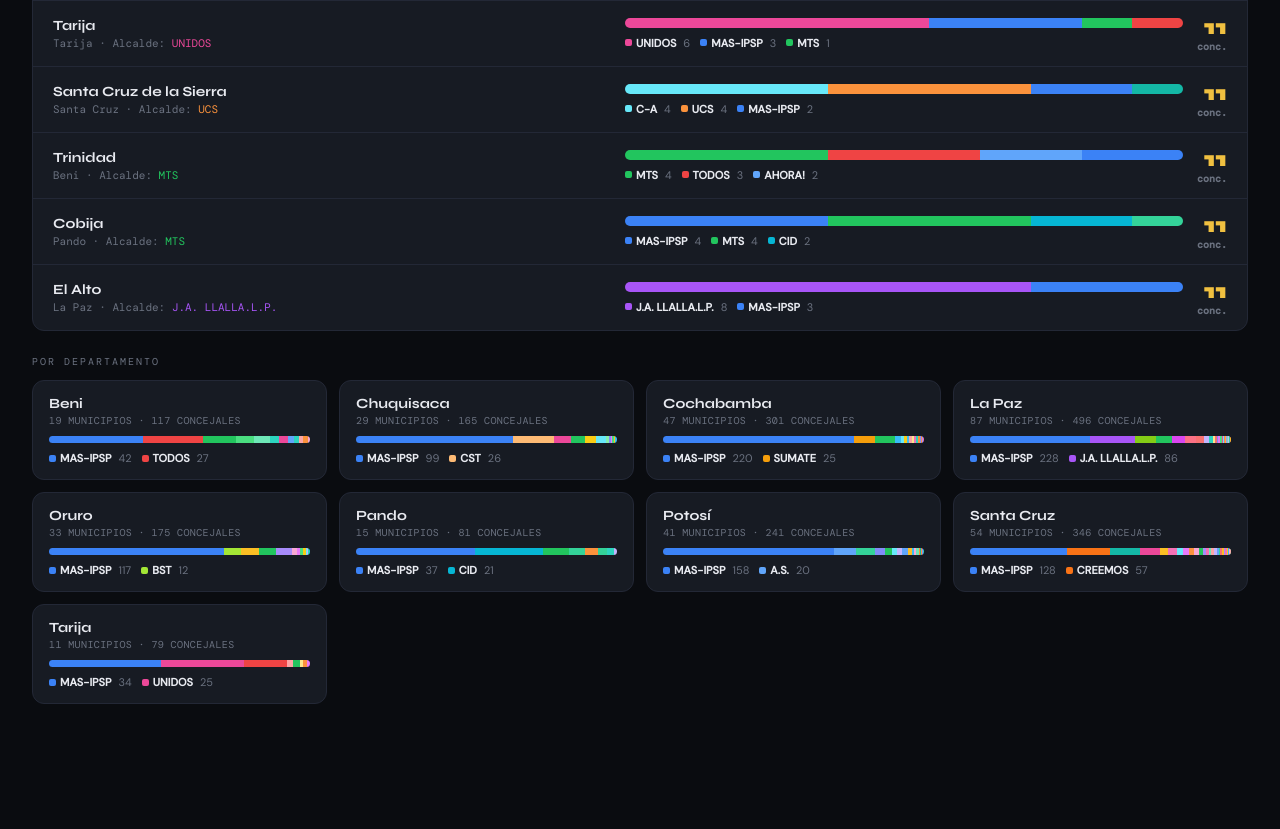
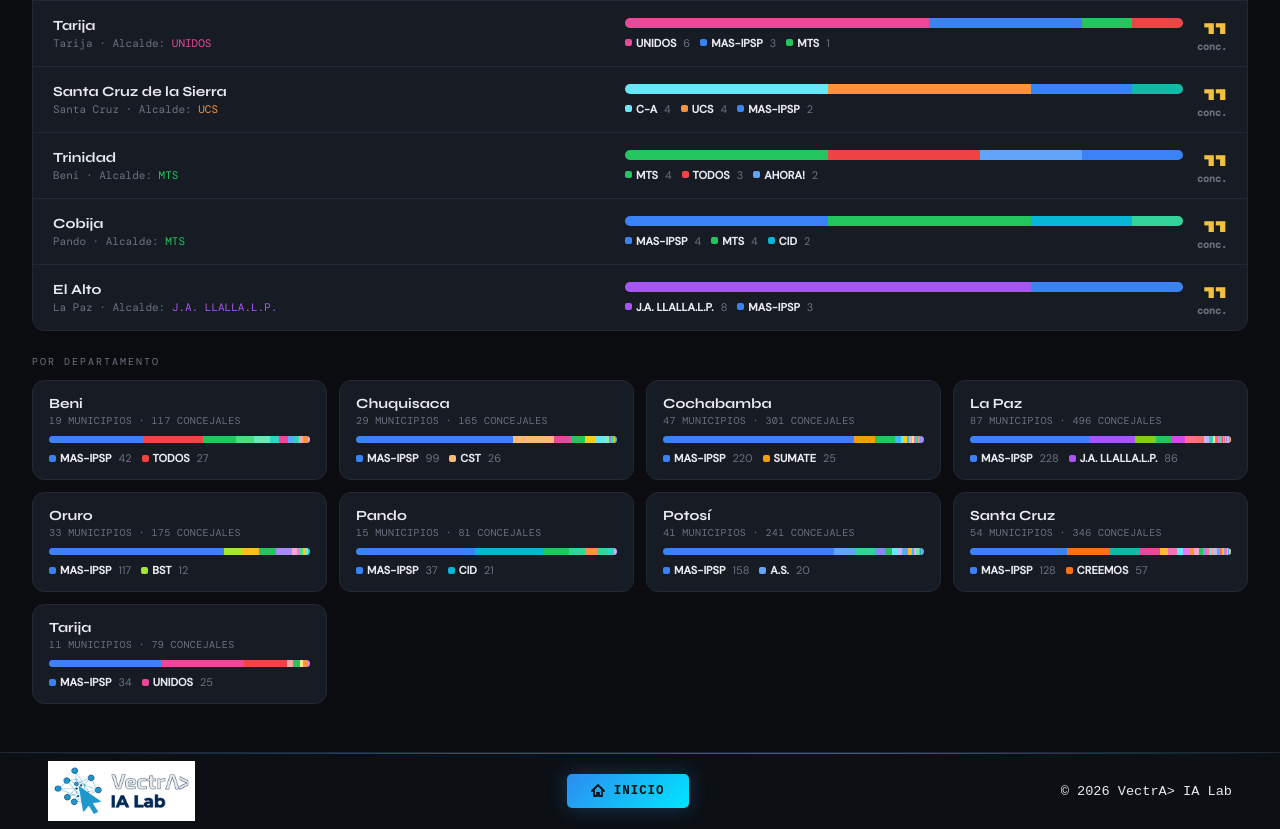
Before and after one commit to marcoantoniob-vectra/panel-eleccciones-subnacionales-bolivia, a plain HTML site: page rep_municipales.html in a window 1280 px wide. Shown: the part 776-1605 px from the top of the page. Before the commit the page ends 1528 px from the top, so only its background shows below. Drawn offline with nearby package versions, Linux system fonts and the light colour scheme.

Commit message:
Update rep_municipales.html

```diff
--- a/rep_municipales.html
+++ b/rep_municipales.html
@@ -8,6 +8,9 @@
 <style>
   :root {
     --bg: #0a0c10;
+    --bg-dark: #0d1117;
+    --blue: #2d8cf0;
+    --cyan: #00e5ff;
     --surface: #111318;
     --card: #171b23;
     --border: #232836;
@@ -18,7 +21,7 @@
   * { box-sizing: border-box; margin: 0; padding: 0; }
   body { background: var(--bg); color: var(--text); font-family: 'DM Sans', sans-serif; font-size: 14px; min-height: 100vh; }
 
-  /* HEADER */
+  /* === CABECERA (HEADER) === */
   header {
     border-bottom: 1px solid var(--border);
     padding: 16px 32px;
@@ -35,7 +38,7 @@
   .logo-dot { width: 8px; height: 8px; border-radius: 50%; background: var(--accent); flex-shrink: 0; }
   .logo-sub { font-family: 'DM Mono', monospace; font-size: 10px; color: var(--muted); text-transform: uppercase; letter-spacing: 1.5px; margin-top: 2px; font-weight: 400; }
 
-  /* STATUS PILLS */
+   /* === ESTADOS === */
   .header-right { display: flex; align-items: center; gap: 20px; flex-wrap: wrap; }
   .status-pills { display: flex; align-items: center; gap: 16px; flex-wrap: wrap; }
   .status-pill { display: flex; align-items: center; gap: 7px; font-family: 'DM Mono', monospace; font-size: 11px; color: var(--muted); }
@@ -45,14 +48,14 @@
   .sdot.error   { background: #ef4444; }
   @keyframes blink { 0%,100%{opacity:1} 50%{opacity:.25} }
 
-  /* YEAR TOGGLE */
+   /* === SELECTOR DE AÑO === */
   .year-toggle { display: flex; border: 1px solid var(--border); border-radius: 8px; overflow: hidden; }
   .year-btn { padding: 6px 16px; background: transparent; border: none; color: var(--muted); font-family: 'DM Mono', monospace; font-size: 12px; cursor: pointer; transition: all .18s; }
   .year-btn.active { background: var(--accent); color: #000; font-weight: 700; }
   .year-btn:not(.active):hover { background: var(--border); color: var(--text); }
   .year-btn:disabled { opacity: .3; cursor: default; }
 
-  /* LOADING / ERROR SCREENS */
+   /* === CARGA Y ERRORES === */
   #loadingScreen { display: flex; flex-direction: column; align-items: center; justify-content: center; padding: 120px 20px; gap: 14px; color: var(--muted); }
   .spinner { width: 34px; height: 34px; border: 2px solid var(--border); border-top-color: var(--accent); border-radius: 50%; animation: spin .75s linear infinite; }
   @keyframes spin { to { transform: rotate(360deg); } }
@@ -61,11 +64,11 @@
   #errorScreen p { font-size: 13px; line-height: 1.7; }
   code { display: inline-block; margin-top: 8px; padding: 5px 12px; background: var(--card); border: 1px solid var(--border); border-radius: 6px; font-family: 'DM Mono', monospace; font-size: 12px; color: var(--accent); }
 
-  /* APP */
+  /* === VISTA PRINCIPAL) === */
   #app { display: none; }
   main { padding: 26px 32px; max-width: 1400px; margin: 0 auto; }
 
-  /* TABS */
+  /* === PESTAÑAS === */
   .tab-row { display: flex; border-bottom: 1px solid var(--border); margin-bottom: 24px; }
   .tab { padding: 10px 16px; font-size: 11px; cursor: pointer; color: var(--muted); border-bottom: 2px solid transparent; transition: all .18s; font-family: 'DM Mono', monospace; text-transform: uppercase; letter-spacing: .6px; }
   .tab.active { color: var(--accent); border-bottom-color: var(--accent); }
@@ -73,17 +76,17 @@
   .tab-content { display: none; }
   .tab-content.active { display: block; }
 
-  /* SECTION LABEL */
+  /* === SECCIÓN ETIQUETAS === */
   .slabel { font-family: 'DM Mono', monospace; font-size: 10px; text-transform: uppercase; letter-spacing: 2px; color: var(--muted); margin-bottom: 12px; }
 
-  /* CONTROLS */
+  /* === CONTROLES === */
   .controls { display: flex; gap: 12px; flex-wrap: wrap; margin-bottom: 22px; align-items: center; }
   select, input[type="text"] { background: var(--card); border: 1px solid var(--border); color: var(--text); padding: 8px 13px; border-radius: 8px; font-family: 'DM Sans', sans-serif; font-size: 13px; outline: none; cursor: pointer; transition: border-color .18s; }
   select:focus, input:focus { border-color: var(--accent); }
   input[type="text"] { min-width: 200px; }
   input::placeholder { color: var(--muted); }
 
-  /* KPI */
+  /* === KPI === */
   .kpi-row { display: grid; grid-template-columns: repeat(auto-fit, minmax(160px, 1fr)); gap: 12px; margin-bottom: 22px; }
   .kpi { background: var(--card); border: 1px solid var(--border); border-radius: 12px; padding: 15px 18px; position: relative; overflow: hidden; }
   .kpi::before { content:''; position: absolute; top:0;left:0;right:0; height:2px; background:var(--accent); opacity:.4; }
@@ -91,25 +94,25 @@
   .kpi-value { font-family: 'Syne', sans-serif; font-size: 26px; font-weight: 800; color: var(--accent); }
   .kpi-sub { font-size: 11px; color: var(--muted); margin-top: 2px; }
 
-  /* ASSEMBLY CARD */
+  /* === TARJETAS === */
   .acard { background: var(--card); border: 1px solid var(--border); border-radius: 12px; padding: 18px 22px; margin-bottom: 22px; }
   .acard-title { font-family: 'Syne', sans-serif; font-weight: 700; font-size: 13px; margin-bottom: 13px; display: flex; justify-content: space-between; align-items: center; flex-wrap: wrap; gap: 8px; }
   .total-lbl { font-family: 'DM Mono', monospace; font-size: 11px; color: var(--muted); }
   .total-lbl span { color: var(--accent); font-weight: 700; }
 
-  /* BAR */
+  /* === BARRRAS === */
   .bar-wrap { width:100%; height:32px; border-radius:6px; overflow:hidden; display:flex; margin-bottom:11px; position:relative; }
   .bseg { height:100%; transition: filter .18s; cursor:default; }
   .bseg:hover { filter: brightness(1.2); }
   .maj-line { position:absolute; top:0;bottom:0; width:2px; background:rgba(255,255,255,.4); pointer-events:none; z-index:2; }
 
-  /* LEGEND */
+  /* === LEYENDA === */
   .legend { display: flex; flex-wrap: wrap; gap: 9px 16px; }
   .leg-item { display: flex; align-items: center; gap: 5px; font-size: 12px; }
   .leg-dot { width:9px; height:9px; border-radius:3px; flex-shrink:0; }
   .leg-n { font-family: 'DM Mono', monospace; font-size: 11px; }
 
-  /* CARD GRIDS */
+  /* === DISTRIBUCIÓN TARJETAS === */
   .card-grid { display: grid; grid-template-columns: repeat(auto-fill, minmax(265px,1fr)); gap: 12px; margin-bottom: 22px; }
   .icard { background: var(--card); border: 1px solid var(--border); border-radius: 12px; padding: 14px 16px; cursor: pointer; transition: border-color .18s, transform .15s; }
   .icard:hover { border-color: var(--accent); transform: translateY(-1px); }
@@ -122,7 +125,7 @@
   .chip-dot { width:7px; height:7px; border-radius:2px; flex-shrink:0; }
   .chip b { color: var(--text); }
 
-  /* DETAIL PANEL */
+  /* === PANEL DETALLADO === */
   .dpanel { background: var(--card); border: 1px solid var(--border); border-radius: 12px; padding: 20px 22px; margin-bottom: 22px; display:none; animation: fadein .2s; }
   .dpanel.open { display: block; }
   @keyframes fadein { from{opacity:0;transform:translateY(-6px)} to{opacity:1;transform:none} }
@@ -144,13 +147,13 @@
   .cup{background:rgba(34,197,94,.15);color:#4ade80} .cdn{background:rgba(239,68,68,.15);color:#f87171} .ceq{background:rgba(100,116,139,.12);color:var(--muted)}
   .nodata { color:var(--muted); font-style:italic; font-size:12px; padding:20px 0; text-align:center; }
 
-  /* TOOLTIP */
+  /* === TOOLTIP === */
   .tooltip { position:fixed; background:#1c2030; border:1px solid var(--border); padding:6px 11px; border-radius:8px; font-size:12px; pointer-events:none; z-index:9999; opacity:0; transition:opacity .12s; }
   .tooltip.show { opacity:1; }
 
   .empty { text-align:center; padding:60px 20px; color:var(--muted); font-size:13px; }
 
-  /* TOP 10 */
+  /* === TOP 10 === */
   .top10-list { display:flex; flex-direction:column; }
   .top10-row {
     display:grid;
@@ -171,6 +174,84 @@
   @media(max-width:640px){
     .top10-row { grid-template-columns:1fr auto; }
     .top10-bar-wrap { display:none; }
+  }
+
+  /* === PIE (FOOTER) === */
+  footer {
+    position: relative;
+    z-index: 10;
+    background: rgba(13, 17, 23, 0.95);
+    border-top: 1px solid var(--border);
+    backdrop-filter: blur(12px);
+    padding: 0.5rem 3rem;
+    display: flex;
+    align-items: center;
+    justify-content: space-between;
+  }
+
+  footer::before {
+    content: '';
+    position: absolute;
+    top: 0; left: 0; right: 0;
+    height: 1px;
+    background: linear-gradient(90deg, transparent, var(--blue), var(--cyan), transparent);
+    opacity: 0.5;
+  }
+
+  .footer-logo {
+    display: flex;
+    align-items: center;
+    gap: 0.75rem;
+    text-decoration: none;
+  }
+
+  .footer-logo-text {
+    font-family: 'Space Mono', monospace;
+    font-size: 0.9rem;
+    font-weight: 700;
+    color: var(--text-primary);
+  }
+
+  .footer-logo-text span { color: var(--cyan); }
+
+  .footer-nav {
+    display: flex;
+    align-items: center;
+    gap: 0.75rem;
+  }
+
+  .footer-home-btn {
+    display: inline-flex;
+    align-items: center;
+    gap: 0.55rem;
+    padding: 0.6rem 1.5rem;
+    border-radius: 5px;
+    font-family: 'Space Mono', monospace;
+    font-size: 0.78rem;
+    font-weight: 700;
+    letter-spacing: 1px;
+    text-transform: uppercase;
+    color: var(--bg-dark);
+    background: linear-gradient(135deg, var(--blue), var(--cyan));
+    border: none;
+    cursor: pointer;
+    text-decoration: none;
+    transition: opacity 0.2s, box-shadow 0.2s, transform 0.2s;
+    box-shadow: 0 0 20px rgba(45,140,240,0.3);
+  }
+
+  .footer-home-btn:hover {
+    opacity: 0.9;
+    transform: translateY(-1px);
+    box-shadow: 0 4px 24px rgba(0,229,255,0.4);
+  }
+
+  .footer-home-btn svg { width: 14px; height: 14px; }
+
+  .footer-copy {
+    font-family: 'Space Mono', monospace;
+    font-size: 0.85rem;
+    color: var(--text-muted);
   }
 
   @media(max-width:600px){ main{padding:14px;} header{padding:13px 14px;} }
@@ -271,6 +352,23 @@
   </div>
 
 </main>
+<footer>
+  <a href="#" class="footer-logo">
+    <img src="image/vectra_ia_lab_horizontal.png" height="60">
+  </a>
+
+  <nav class="footer-nav">
+    <a href="#" class="footer-home-btn">
+      <svg viewBox="0 0 14 14" fill="none">
+        <path d="M1 7L7 1l6 6" stroke="currentColor" stroke-width="1.8" stroke-linecap="round" stroke-linejoin="round"/>
+        <path d="M3 5v7h3v-3h2v3h3V5" stroke="currentColor" stroke-width="1.8" stroke-linecap="round" stroke-linejoin="round"/>
+      </svg>
+      Inicio
+    </a>
+  </nav>
+
+  <span class="footer-copy">© 2026 VectrA> IA Lab</span>
+</footer>
 </div>
 
 <script>
```
